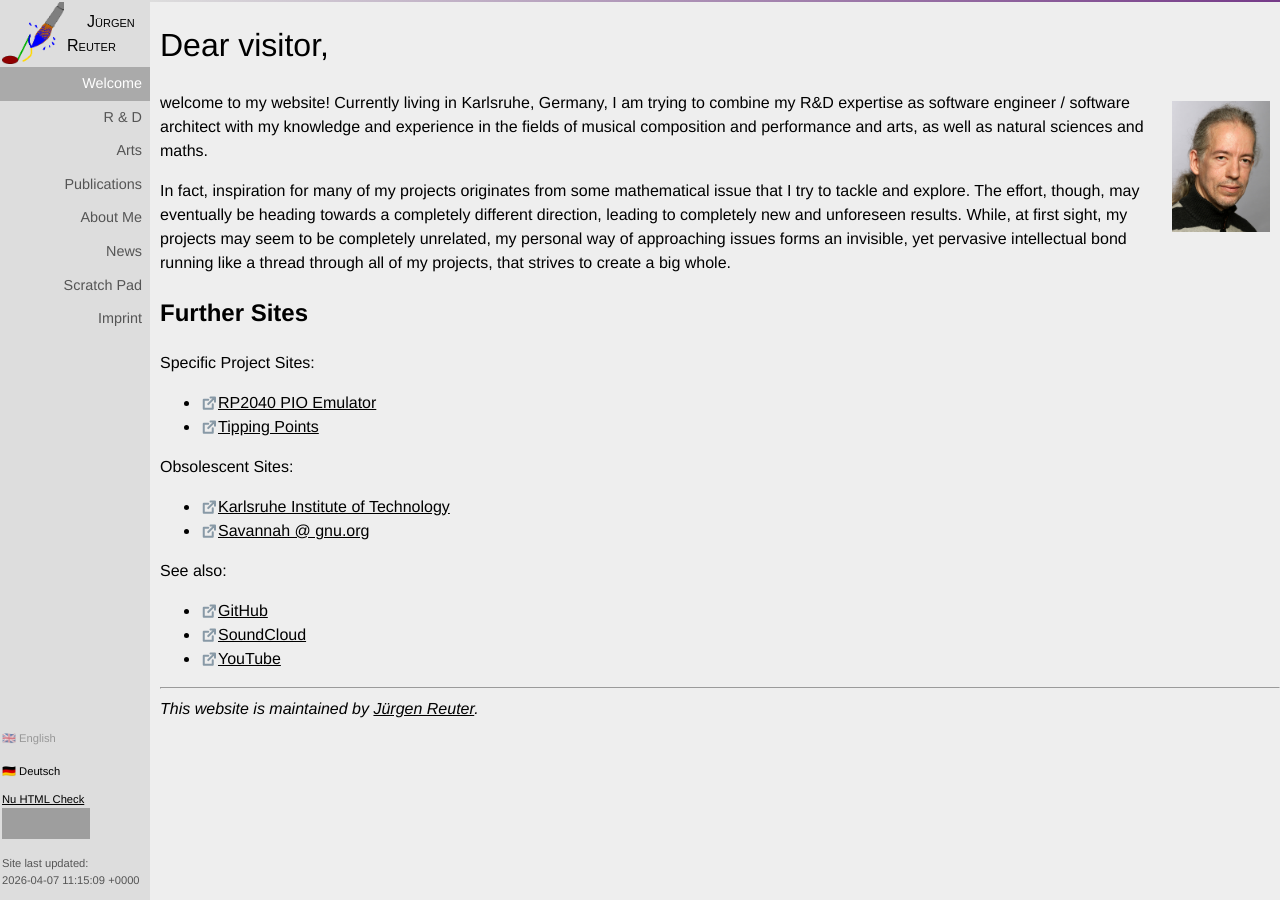
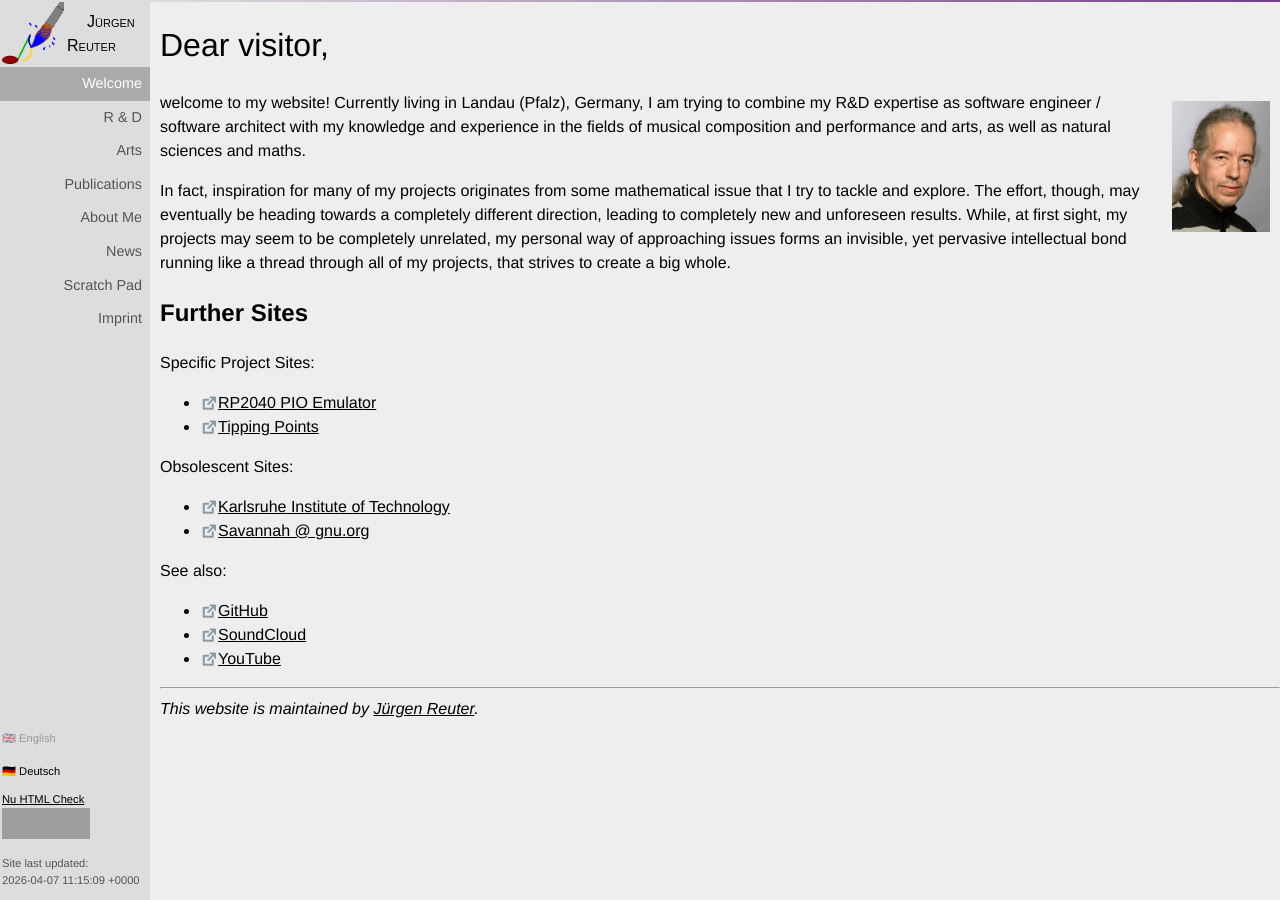
Before and after one commit to soundpaint/soundpaint.github.io, a Jekyll site: the page built from en/index.md, in a window 1280 px wide. Built offline with Jekyll 4.4.1, drawn with Linux system fonts in a browser that asks for light colours; our own code applies the rules of GitHub Pages for plain Markdown files; grey boxes are pictures that could not be loaded.

Commit message:
Update Residence Address
* {de,en}/imprint.md,
  {de,en}/index.md: Update
  residence address.

```diff
--- a/en/index.md
+++ b/en/index.md
@@ -9,11 +9,11 @@ title: Dear visitor,
   alt="picture of me"
   style="float:right;width:98px;padding:10px" />
 
-welcome to my website!  Currently living in Karlsruhe, Germany, I am
-trying to combine my R&amp;D expertise as software engineer / software
-architect with my knowledge and experience in the fields of musical
-composition and performance and arts, as well as natural sciences and
-maths.
+welcome to my website!  Currently living in Landau (Pfalz), Germany,
+I am trying to combine my R&amp;D expertise as software engineer /
+software architect with my knowledge and experience in the fields
+of musical composition and performance and arts, as well as natural
+sciences and maths.
 
 In fact, inspiration for many of my projects originates from some
 mathematical issue that I try to tackle and explore.  The effort,
```
Also changed, not shown: de/imprint.md (+3 -3 lines), de/index.md (+2 -2 lines), en/imprint.md (+3 -3 lines).
